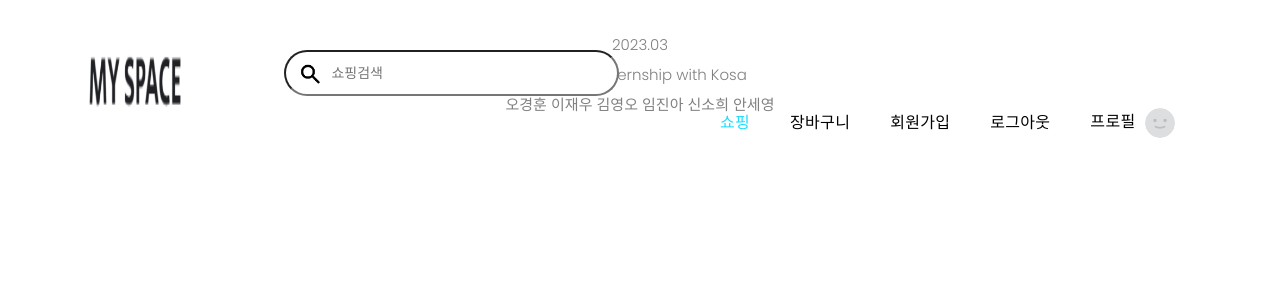
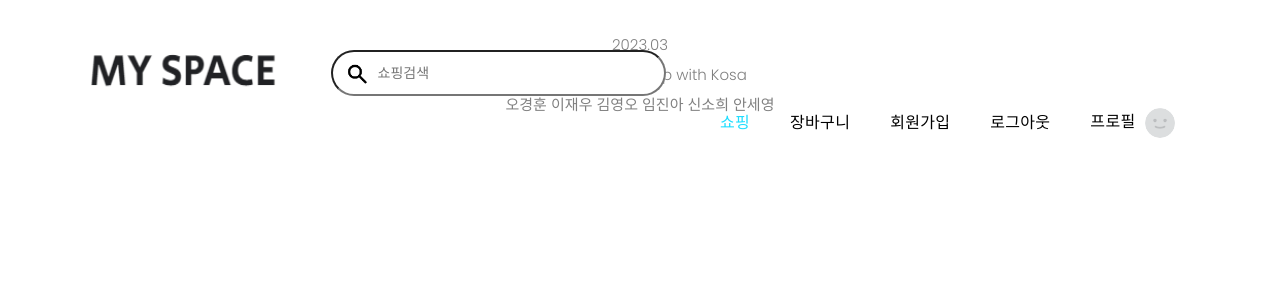
Before and after one commit to zina06/vue-myspace, a Vue app: page /member/register in a window 1280 px wide. Shown: the top 300 px of the page. Built offline with nearby package versions, Linux system fonts and the light colour scheme.

Commit message:
jina first commit

```diff
--- a/src/components/common/common-header.vue
+++ b/src/components/common/common-header.vue
@@ -7,7 +7,7 @@
           <nav class="main-nav">
             <!-- ***** Logo Start ***** -->
             <a href="/" class="logo" style="width: 190px; height: 90px;">
-              <img style="width: 100px; height: 100px;" src="@/assets/images/myspace_logo.png" alt="" />
+              <img style="width: 200px; height: 50px;  margin-top: 15px;" src="@/assets/images/myspace_logo.png" alt="" />
             </a>
             <!-- ***** Logo End ***** -->
             <!-- ***** Search End ***** -->
```
Also changed, not shown: src/assets/images/myspace_logo.png.
